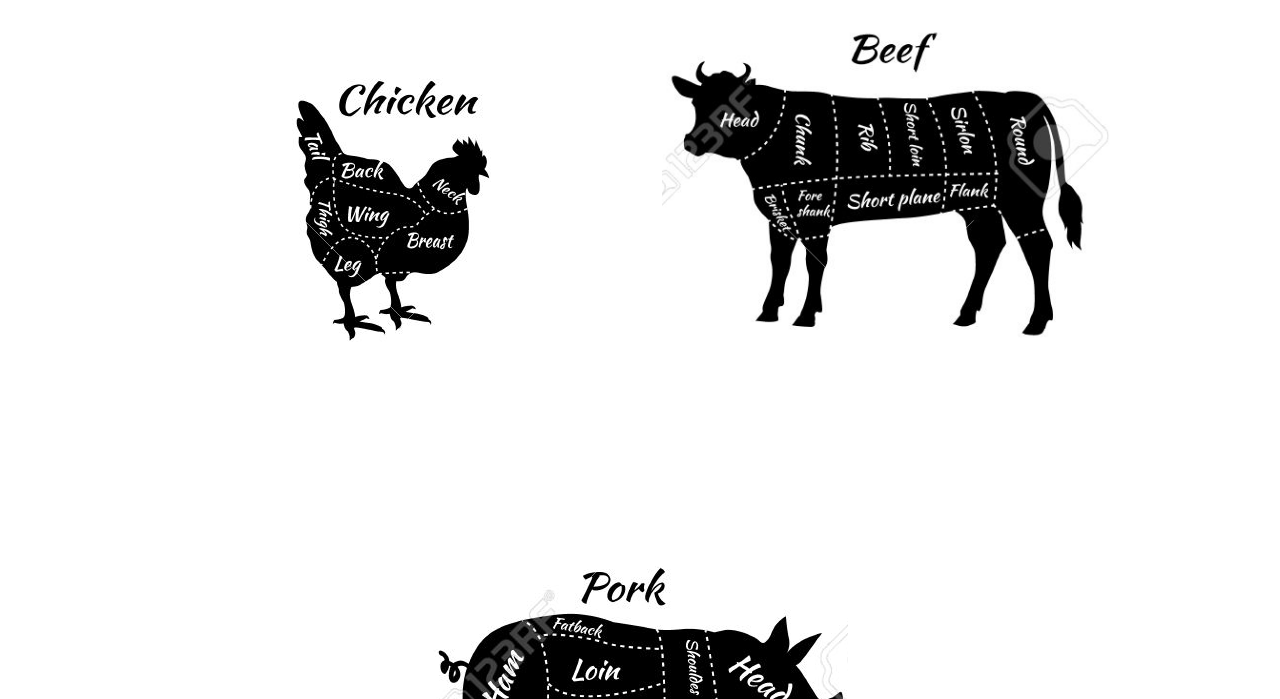
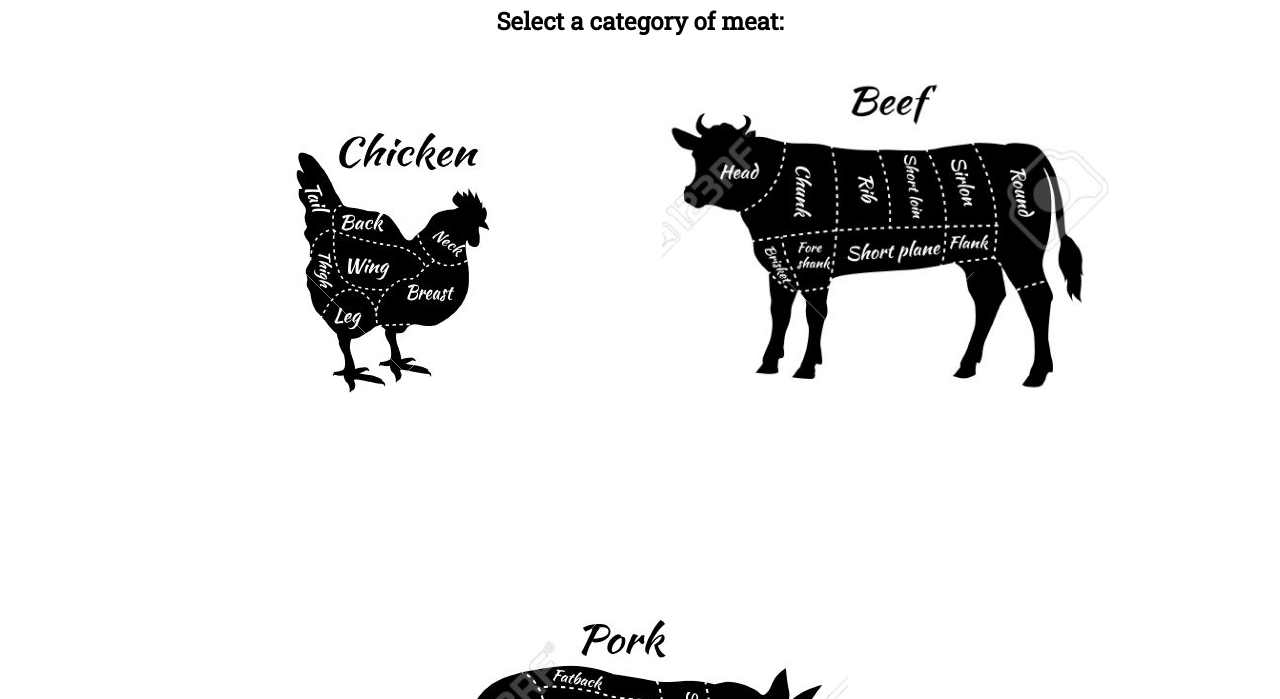
Before and after one commit to patrickcze/SENG513, a plain HTML site: page meats.html in a window 1280 px wide. Shown: the part 401-1100 px from the top of the page. Drawn offline with Linux system fonts and the light colour scheme.

Commit message:
Added text to make suggested actions clearer

```diff
--- a/meats.html
+++ b/meats.html
@@ -17,6 +17,7 @@
         </nav>
     </div>
     <div class="mainPageArea">
+        <h2>Select a category of meat:</h2>
         <div class="meatCatImg">
             <a href="chickenRecipes.html"><img src="img/chicken.png"></a>
         </div>
```
